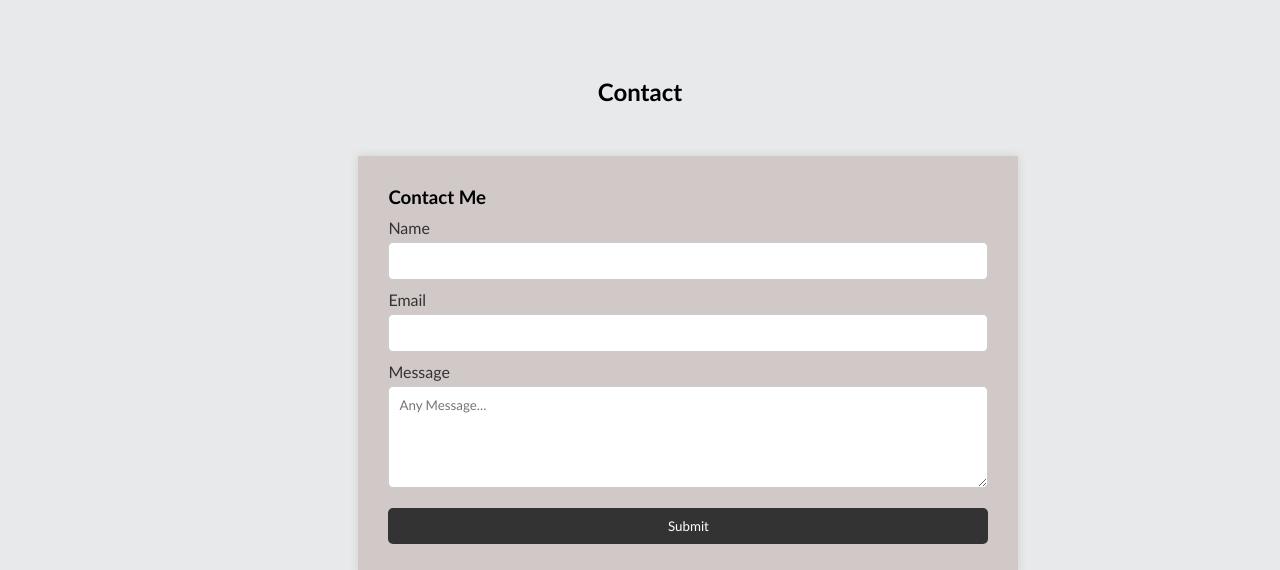
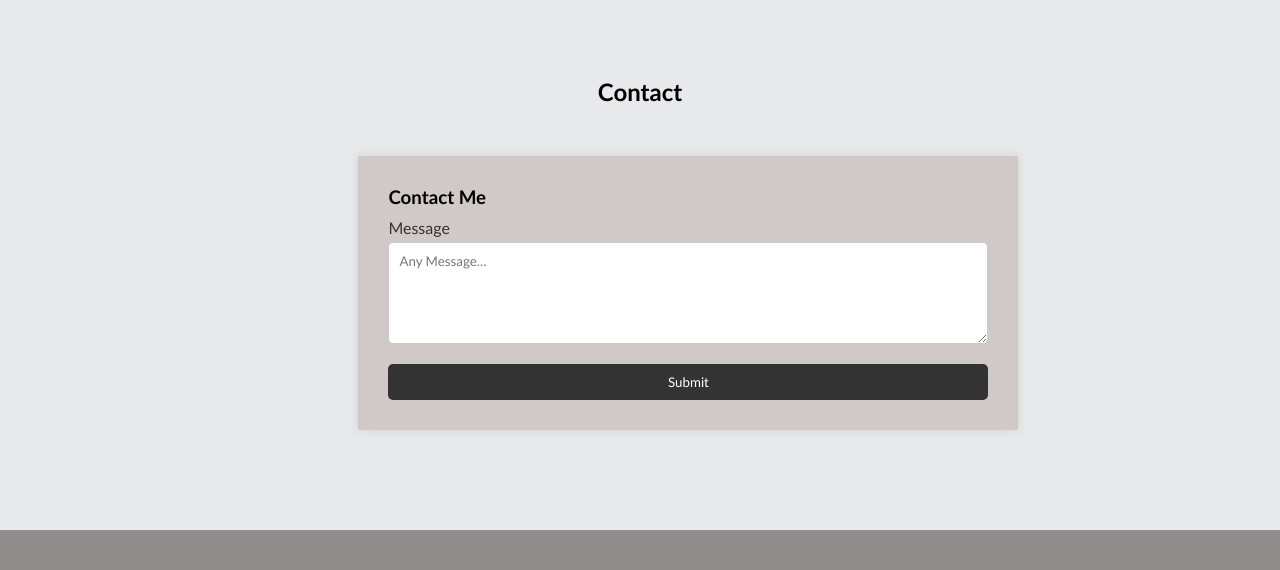
Before and after one commit to pratibha545/Portfolio-Website, a plain HTML site: page index.html in a window 1280 px wide. Shown: the part 3437-4007 px from the top of the page. Drawn offline with nearby package versions, Linux system fonts and the light colour scheme.

Commit message:
Update index.html

```diff
--- a/index.html
+++ b/index.html
@@ -104,11 +104,11 @@
             <div class="container">
                 <h3>Contact Me</h3>
                 <form class="contact-form">
-                    <label for="name">Name</label>
+<!--                     <label for="name">Name</label>
                     <input type="text" id="name" name="name" required>
 
                     <label for="email">Email</label>
-                    <input type="email" id="email" name="email" required>
+                    <input type="email" id="email" name="email" required> -->
 
                     <label for="message">Message</label>
                     <textarea id="message" name="message" rows="5" placeholder="Any Message..."></textarea>
```
